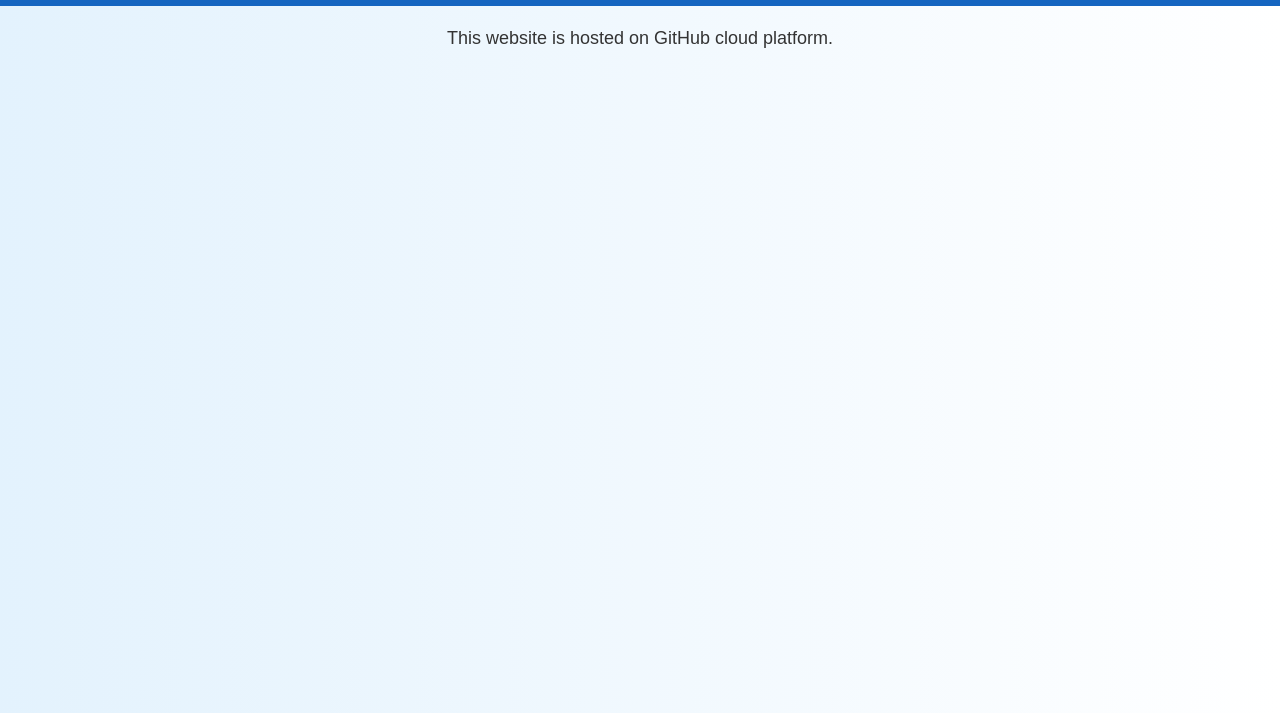
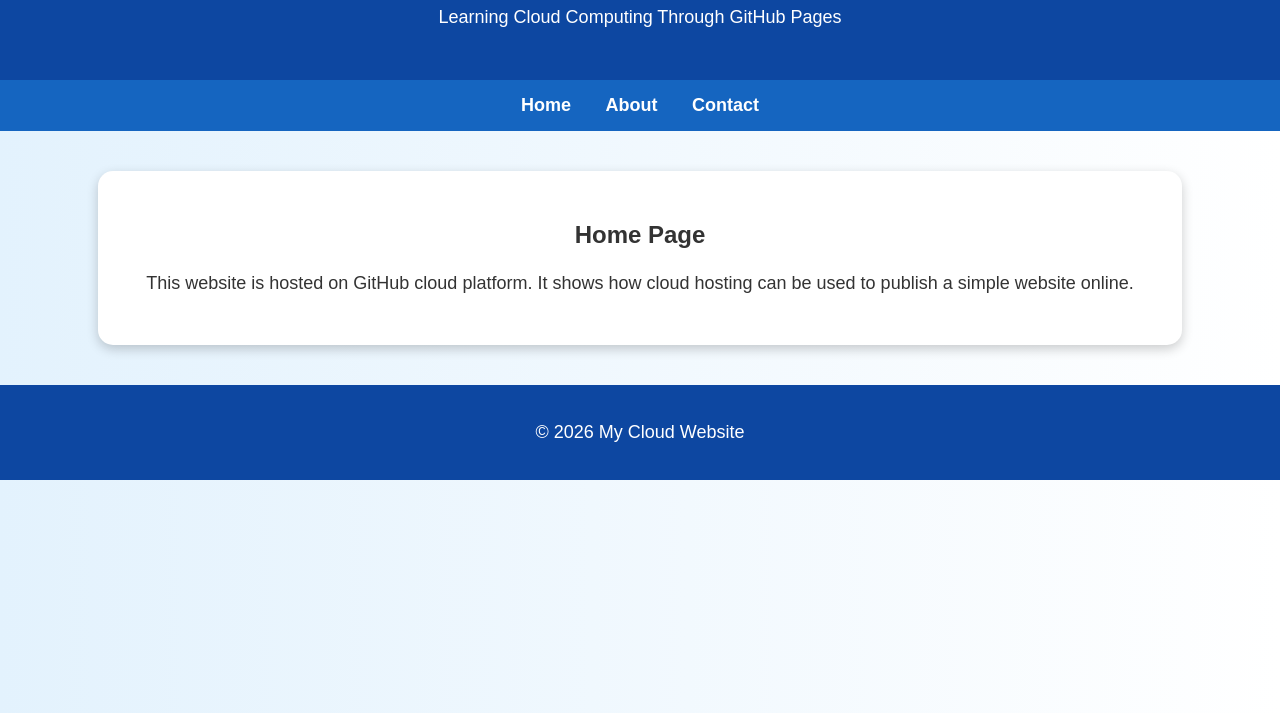
Before and after one commit to nv42716-a11y/cloud-computing, a plain HTML site: page index.html in a window 1280 px wide. Shown: the part 87-800 px from the top of the page. Drawn offline with Linux system fonts and the light colour scheme.

Commit message:
Update index.html

```diff
--- a/index.html
+++ b/index.html
@@ -7,7 +7,10 @@
 
 <body>
 
+<header>
     <h1>Welcome to My Cloud Website</h1>
+    <p>Learning Cloud Computing Through GitHub Pages</p>
+</header>
 
 <nav>
     <a href="index.html">Home</a>
@@ -15,7 +18,17 @@
     <a href="contact.html">Contact</a>
 </nav>
 
-<p>This website is hosted on GitHub cloud platform.</p>
+<section>
+    <h2>Home Page</h2>
+    <p>
+        This website is hosted on GitHub cloud platform.
+        It shows how cloud hosting can be used to publish a simple website online.
+    </p>
+</section>
+
+<footer>
+    <p>&copy; 2026 My Cloud Website</p>
+</footer>
 
 </body>
 </html>
```
Lines whose indentation alone changed are shown as unchanged.
